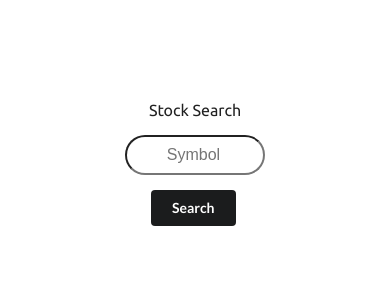
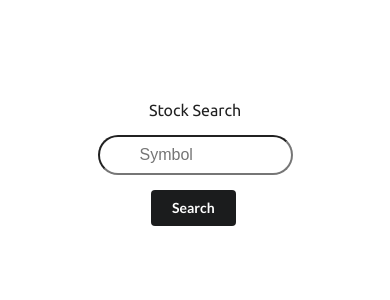
Before and after one commit to Iinguistics/stocks-api-react, a React (Create React App) app: page / in a window 390 px wide. Shown: the top 300 px of the page. Built offline with nearby package versions, Linux system fonts and the light colour scheme.

Commit message:
added responsiveness for mobile

```diff
--- a/src/stylesheets/App.css
+++ b/src/stylesheets/App.css
@@ -1,10 +1,21 @@
 .chart{
     position: relative;
-    width: 725px ;
-    height: 400px ;
+    width: 725px;
+    height: 400px;
     margin: auto;
 }
 
 .error{
     color: orangered;
 }
+
+
+
+@media(max-width: 767px){
+
+    .chart{
+        width: 95%;
+        height: 300px ;
+    }
+
+}
--- a/src/stylesheets/Description.css
+++ b/src/stylesheets/Description.css
@@ -9,3 +9,10 @@
 .description h5{
     font-size: 18px;
 }
+
+
+@media(max-width: 767px) {
+    .description{
+        max-width: 85%;
+    }
+   }
--- a/src/stylesheets/SearchBar.css
+++ b/src/stylesheets/SearchBar.css
@@ -28,3 +28,10 @@
   .secondary{
       margin-top: 15px !important;
   }
+
+
+  @media(max-width: 767px) {
+   .container{
+     max-width: 50%;
+   }
+  }
```
